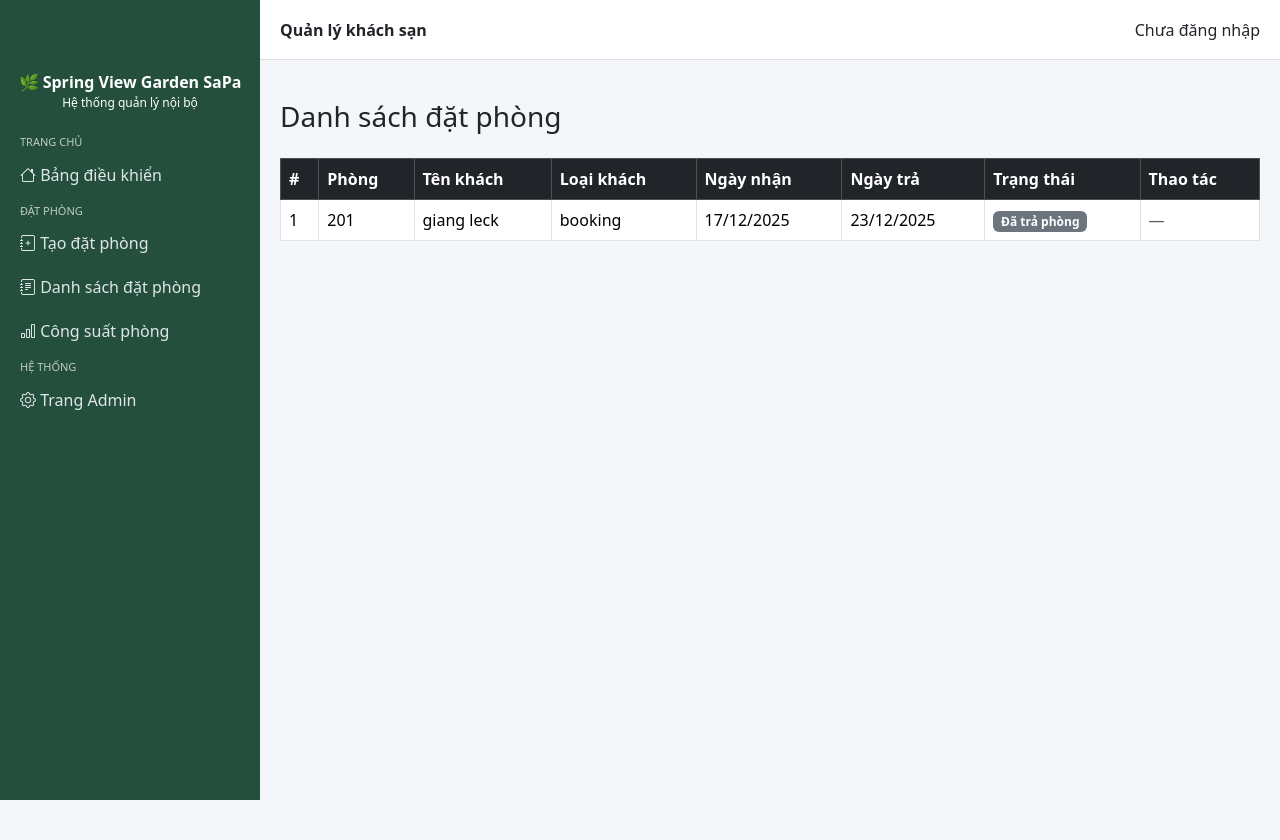
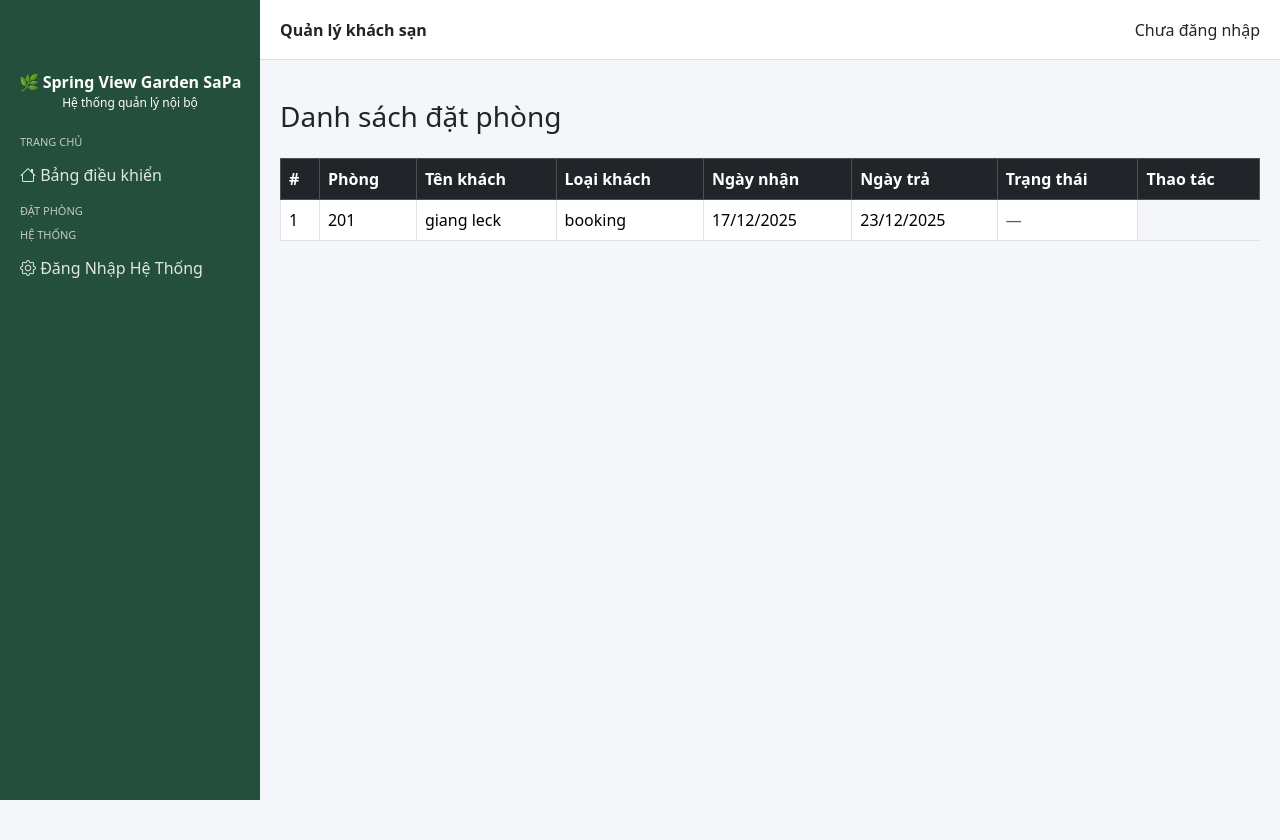
Before and after one commit to huyhandsome6996/qlks_test, a Django app: page /dat-phong/danh-sach/ in a window 1280 px wide. Shown: the top 840 px of the page. Run offline with Django 5.2, Linux system fonts and the light colour scheme; data comes from the database, SQL or seed files in the repository; both versions use the stored data as it was after the commit.

Commit message:
phan quyen

```diff
--- a/bao_cao/views.py
+++ b/bao_cao/views.py
@@ -1,6 +1,9 @@
 from django.shortcuts import render
 from khach_san.models import Phong
 from dat_phong.models import DatPhong
+from django.contrib.admin.views.decorators import staff_member_required
+
+
 
 def trang_chu(request):
     return render(request, 'trang_chu.html', {
@@ -11,6 +14,7 @@ def trang_chu(request):
         'danh_sach_phong': Phong.objects.select_related('loai_phong').all()
     })
 #-----------------------------------------------
+@staff_member_required
 def bao_cao_cong_suat_phong(request): #Tú 1
     tong_phong = Phong.objects.count()
     phong_dang_o = DatPhong.objects.filter(dang_o=True).count()
--- a/dat_phong/views.py
+++ b/dat_phong/views.py
@@ -4,12 +4,15 @@ from django.utils import timezone
 from khach_san.models import Phong
 from .models import DatPhong, SuDungDichVu, DichVu
 from hoa_don.models import HoaDon
+from django.contrib.admin.views.decorators import staff_member_required
+
 
 
 
 # =========================
 # TẠO ĐẶT PHÒNG
 # =========================
+@staff_member_required
 def tao_dat_phong(request):
     phong_trong = Phong.objects.filter(trang_thai='trong')
 
@@ -49,10 +52,8 @@ def tao_dat_phong(request):
 # CHECK-OUT + TÍNH TIỀN
 # =========================
 
-from django.shortcuts import render, redirect, get_object_or_404
-from django.utils import timezone
-from hoa_don.models import HoaDon
 
+@staff_member_required
 def check_out(request, dat_phong_id):
     dat_phong = get_object_or_404(
         DatPhong,
@@ -112,7 +113,7 @@ def check_out(request, dat_phong_id):
 
 
 
-
+@staff_member_required
 def them_dich_vu(request, dat_phong_id):
     dat_phong = get_object_or_404(DatPhong, id=dat_phong_id, dang_o=True)
     danh_sach_dich_vu = DichVu.objects.all()
--- a/templates/base.html
+++ b/templates/base.html
@@ -103,40 +103,38 @@
 
       <div class="nhom-menu">Đặt phòng</div>
 
+      <!--thêm nút tao đặt phòng-->
+      {% if user.is_superuser %}
+      <a href="{% url 'dat_phong:tao_dat_phong' %}">
+        <i class="bi bi-journal-plus"></i> Tạo đặt phòng
+      </a>
+      {% endif %}
 
-      <!--thêm nút tao đặt phòng-->
-      <a href="{% url 'dat_phong:tao_dat_phong' %}"><i class="bi bi-journal-plus"></i> Tạo đặt phòng</a>
+      {% if user.is_superuser %}
+      <a href="{% url 'dat_phong:danh_sach_dat_phong' %}">
+        <i class="bi bi-journal-text"></i> Danh sách đặt phòng
+      </a>
+      {% endif %}
 
-
-
-      <a href="{% url 'dat_phong:danh_sach_dat_phong' %}"><i class="bi bi-journal-text"></i> Danh sách đặt phòng</a>
-
-
-
-
-
-<!--nút báo cáo công suất phòng....Tú 6-->
+      <!--nút báo cáo công suất phòng....Tú 6-->
+      {% if user.is_superuser %}
       <a href="{% url 'bao_cao:cong_suat_phong' %}">
-    <i class="bi bi-bar-chart"></i>
-    Công suất phòng
-</a>
-
-
-
-
-
-
-
-
-
-
-
-
-
-
+        <i class="bi bi-bar-chart"></i>
+        Công suất phòng
+      </a>
+      {% endif %}
 
       <div class="nhom-menu">Hệ thống</div>
-      <a href="/admin/"><i class="bi bi-gear"></i> Trang Admin</a>
+
+      {% if user.is_superuser %}
+      <a href="/admin/">
+        <i class="bi bi-gear"></i> Đăng Nhập Hệ Thống
+      </a>
+      {% else %}
+      <a href="/admin/">
+        <i class="bi bi-gear"></i> Đăng Nhập Hệ Thống
+      </a>
+      {% endif %}
     </div>
     {% endwith %}
 
--- a/templates/dat_phong/danh_sach_dat_phong.html
+++ b/templates/dat_phong/danh_sach_dat_phong.html
@@ -31,14 +31,10 @@
                     —
                 {% endif %}
             </td>
+
+
             <td>
-                {% if dp.dang_o %}
-                    <span class="badge bg-success">Đang ở</span>
-                {% else %}
-                    <span class="badge bg-secondary">Đã trả phòng</span>
-                {% endif %}
-            </td>
-            <td>
+    {% if user.is_superuser %}
         {% if dp.dang_o %}
             <a href="{% url 'dat_phong:check_out' dp.id %}"
                class="btn btn-sm btn-danger">
@@ -47,7 +43,11 @@
         {% else %}
             <span class="text-muted">—</span>
         {% endif %}
+    {% else %}
+        <span class="text-muted">—</span>
+    {% endif %}
 </td>
+
         </tr>
         {% empty %}
         <tr>
```
Also changed, not shown: db.sqlite3. Lines whose indentation alone changed are shown as unchanged.
